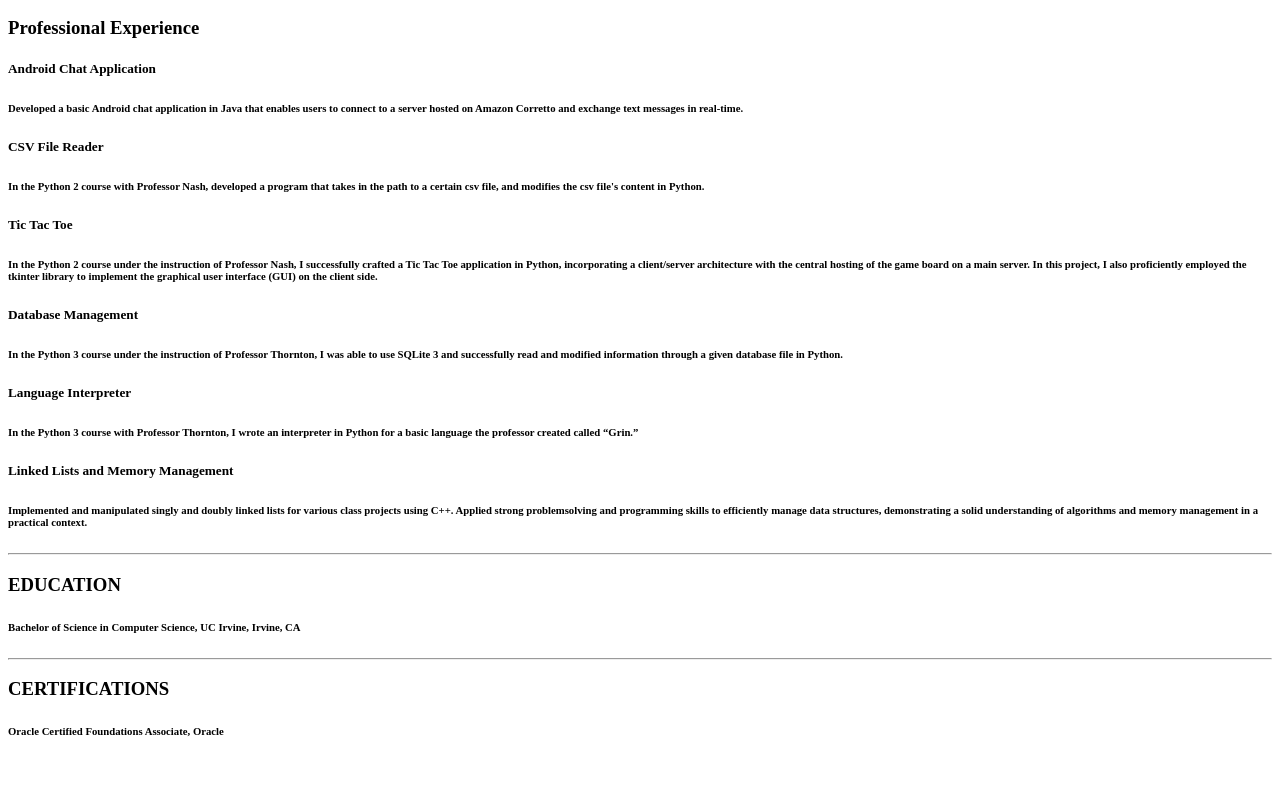
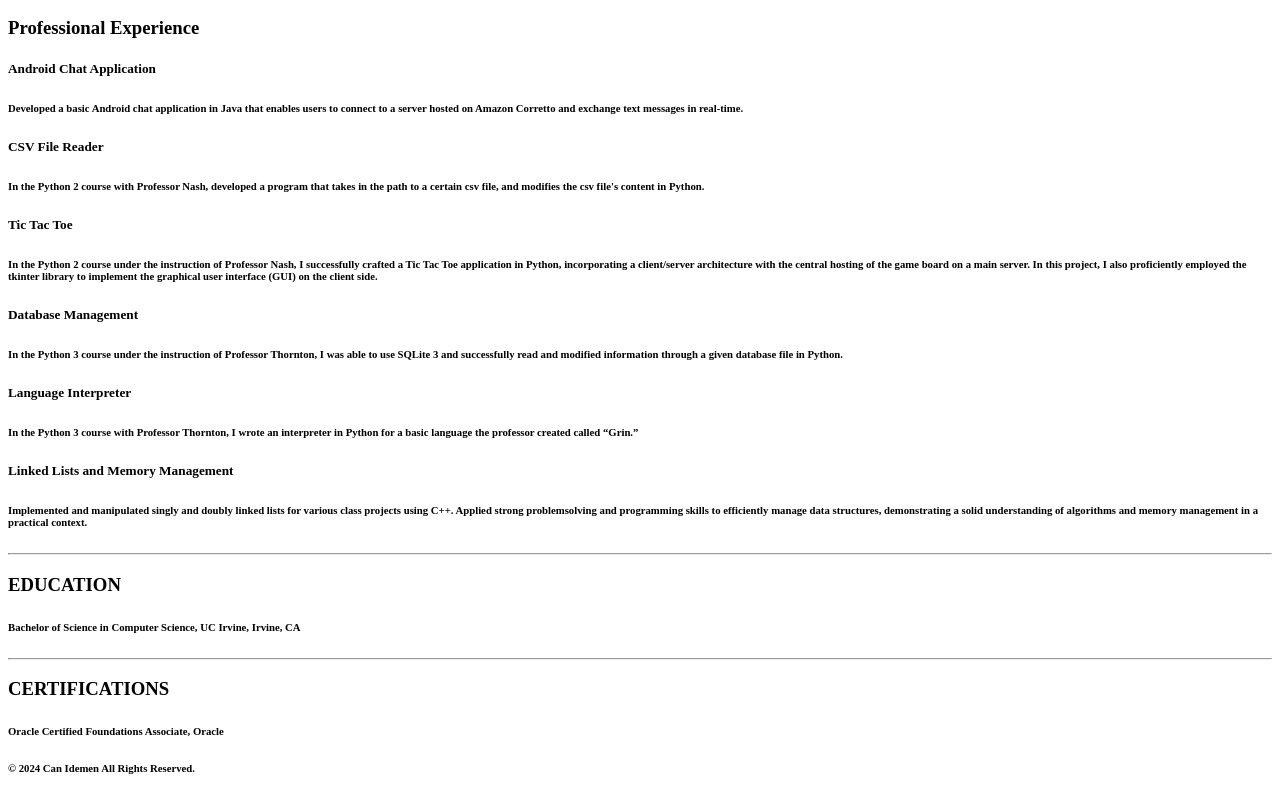
Before and after one commit to canidemen/capstone-1-online-resume, a plain HTML site: page index.html in a window 1280 px wide. Shown: the part 426-1225 px from the top of the page. Before the commit the page ends 1188 px from the top, so only its background shows below. Drawn offline with Linux system fonts and the light colour scheme.

Commit message:
Update index.html

```diff
--- a/index.html
+++ b/index.html
@@ -36,3 +36,4 @@
 <hr>
 <h3>CERTIFICATIONS</h3>
 <h6>Oracle Certified Foundations Associate, Oracle</h6>
+<h6>© 2024 Can Idemen All Rights Reserved.</h6>
```
